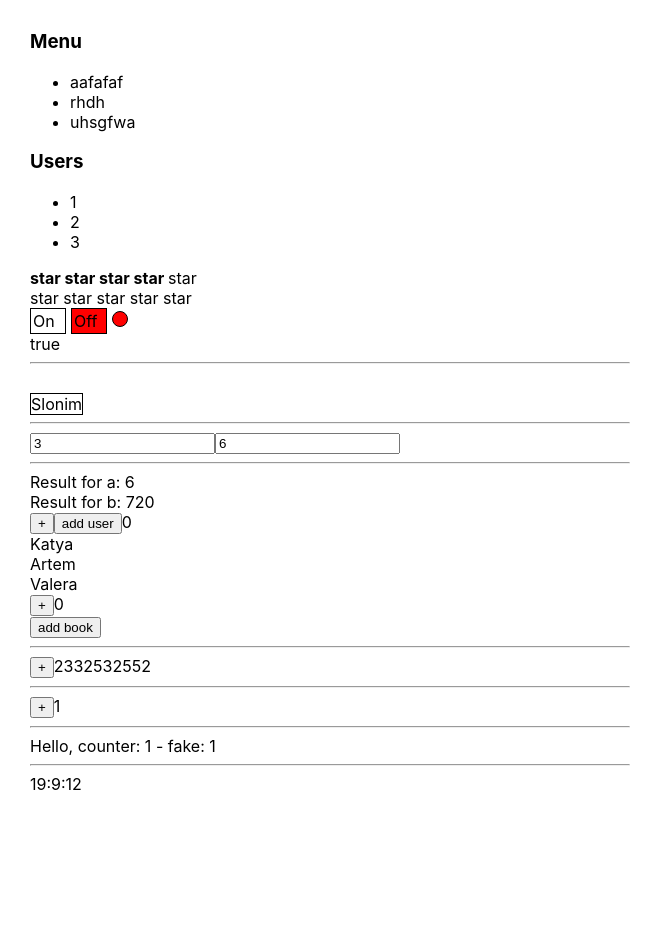
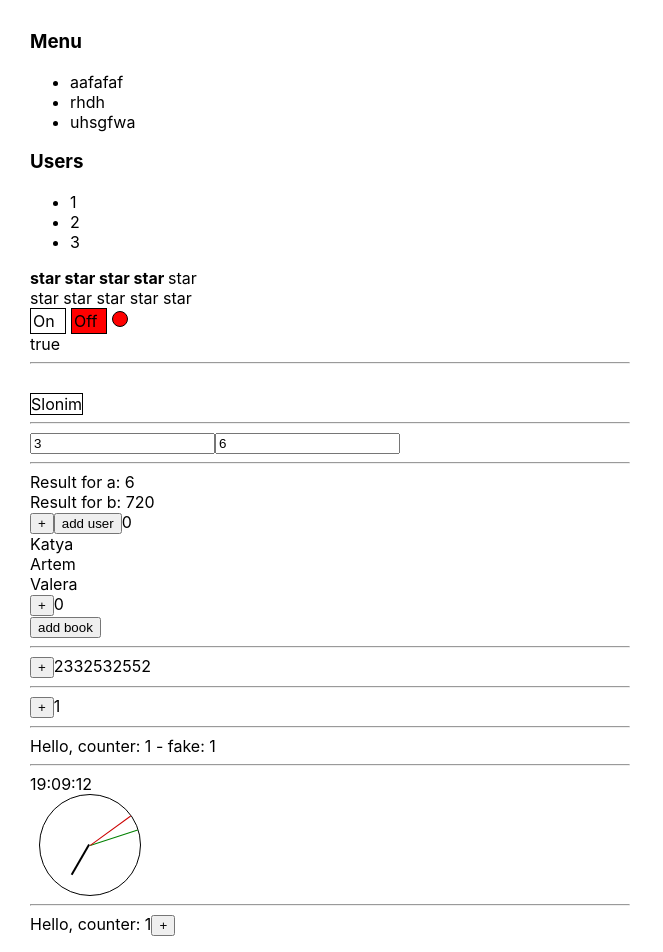
Before and after one commit to katsiarynalashcheuskaya/kabzda, a React (Create React App) app: page / in a window 1280 px wide. Shown: the top 952 px of the page, without its empty margins (0-663 px from the left). Before the commit the page ends 824 px from the top, so only its background shows below. Built offline with nearby package versions, Linux system fonts and the light colour scheme.

Commit message:
analog clock were reviewed

```diff
--- a/src/App.tsx
+++ b/src/App.tsx
@@ -10,6 +10,7 @@
 import {Example1} from "./components/UseState/UseState";
 import {SetTimeoutExample, SimpleExample} from "./components/UseEffect/UseEffect";
 import {Clock} from "./components/Clock/Clock";
+import {ResetEffectExample} from "./components/UseEffect/ResetEffect";
 
 //function declaration
 function App() {
@@ -61,7 +62,9 @@
         <hr/>
         <SetTimeoutExample/>
         <hr/>
-        <Clock/>
+        <Clock mode={'digital'}/>
+        <Clock mode={'analog'}/>
+        <ResetEffectExample/>
         {/*<SelectWithoutValue value={value1} onChange={setValue1}
                 items={[
                     {value: '1', title: 'Minsk'},
--- /dev/null
+++ b/src/components/Clock/AnalogClock.module.css
@@ -0,0 +1,35 @@
+.clock {
+    width: 120px;
+    text-align: center;
+    display: flex;
+    flex-direction: column;
+    align-items: center;
+}
+
+.clock .analog_clock {
+    width: 100px;
+    height: 100px;
+    border: solid 1px #000;
+    border-radius: 50%;
+    position: relative;
+    background: #fff;
+}
+.clock .analog_clock .dial {
+    position: absolute;
+    left: 50%;
+    width: 50px;
+    height: 50px;
+    transform-origin: bottom left;
+}
+.clock .analog_clock .seconds {
+    border-left: solid 1px green;
+}
+.clock .analog_clock .minutes {
+    border-left: solid 1px #c00;
+}
+.clock .analog_clock .hours {
+    width: 35px;
+    height: 35px;
+    top: 15px;
+    border-left: solid 2px #000;
+}
--- /dev/null
+++ b/src/components/Clock/AnalogClock.tsx
@@ -0,0 +1,23 @@
+import React from 'react';
+import {ClockViewPropsType} from "./Clock";
+import s from './AnalogClock.module.css'
+
+export const AnalogClockView: React.FC<ClockViewPropsType> = ({date}) => {
+    const secondsStyle = {
+        transform: `rotate(${date.getSeconds() * 6}deg)`
+    };
+    const minutesStyle = {
+        transform: `rotate(${date.getMinutes() * 6}deg)`
+    };
+    const hoursStyle = {
+        transform: `rotate(${date.getHours() * 30}deg)`
+    };
+
+    return <div className={s.clock}>
+        <div className={s.analog_clock}>
+            <div className={`${s.dial} ${s.seconds}`} style={secondsStyle}/>
+            <div className={`${s.dial} ${s.minutes}`} style={minutesStyle}/>
+            <div className={`${s.dial} ${s.hours}`} style={hoursStyle}/>
+        </div>
+    </div>
+}
--- a/src/components/Clock/Clock.tsx
+++ b/src/components/Clock/Clock.tsx
@@ -1,29 +1,40 @@
 import React, {useEffect, useState} from "react";
+import {AnalogClockView} from "./AnalogClock";
+import {DigitalClockView} from "./DigitalClockView";
 
 type PropsType = {
-
+    mode?: 'digital' | 'analog';
 }
 
 export const Clock: React.FC<PropsType> = (props) => {
-    const [data, setDate] = useState(new Date())
+    const [date, setDate] = useState(new Date())
 
-    useEffect(()=>{
-        const intervalId = setInterval(()=>{
+    useEffect(() => {
+        const intervalId = setInterval(() => {
             setDate(new Date())
         }, 1000);
-        return ()=>{
+        return () => {
             clearInterval(intervalId)
         }
     }, [])
 
-    const secondsString = data.getSeconds() < 10 ? '0' + data.getSeconds() : data.getSeconds()
+    let view;
+    //или так:
+    switch (props.mode) {
+        case 'analog':
+            view = <AnalogClockView date={date}/>
+            break;
+        case 'digital'
+:
+        default:
+            view = <DigitalClockView date={date}/>
+    }
 
     return <div>
-        <span>{data.getHours()}</span>
-        :
-        <span>{data.getMinutes()}</span>
-        :
-        <span>{secondsString}</span>
-
+        {view}
     </div>
 }
+
+export type ClockViewPropsType = {
+    date: Date;
+}
--- /dev/null
+++ b/src/components/Clock/DigitalClockView.tsx
@@ -0,0 +1,14 @@
+import React from "react";
+import {ClockViewPropsType} from "./Clock";
+
+const get2digitsString = (num: number) => num < 10 ? '0' + num : num
+
+export const DigitalClockView: React.FC<ClockViewPropsType> = ({date}) => {
+    return  <>
+        <span>{get2digitsString(date.getHours())}</span>
+        :
+        <span>{get2digitsString(date.getMinutes())}</span>
+        :
+        <span>{get2digitsString(date.getSeconds())}</span>
+    </>
+}
--- /dev/null
+++ b/src/components/UseEffect/ResetEffect.tsx
@@ -0,0 +1,23 @@
+import React, {useEffect, useState} from 'react';
+
+export const ResetEffectExample = () => {
+    const [counter, setCounter] = useState(1)
+    console.log('ResetEffectExample Example' + counter);
+
+    useEffect(()=>{
+        console.log('useEffect' + counter);
+        return ()=>{
+            console.log("Reset effect" + counter)
+        }
+    }, [counter])
+
+
+    return <div>
+        <hr/>
+        Hello, counter: {counter}
+        <button onClick={()=>{setCounter(state => state + 1)}}>+</button>
+    </div>
+
+};
+
+export default ResetEffectExample;
--- a/src/components/UseEffect/UseEffect.tsx
+++ b/src/components/UseEffect/UseEffect.tsx
@@ -45,13 +45,13 @@
 }
 
 export const SetTimeoutExample = () => {
-    console.log('SetTimeout Example');
+   /* console.log('SetTimeout Example');*/
 
     const [counter, setCounter] = useState(1)
     const [fake, setFake] = useState(1)
 
     useEffect(()=>{
-        console.log('useEffect');
+       /* console.log('useEffect');*/
      /*   document.title = counter.toString();*/
         /*setInterval(()=>{
             console.log('tick: '+ counter)
```
